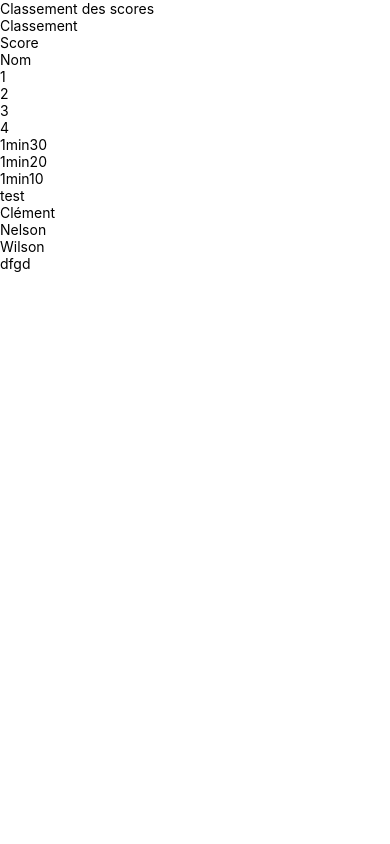
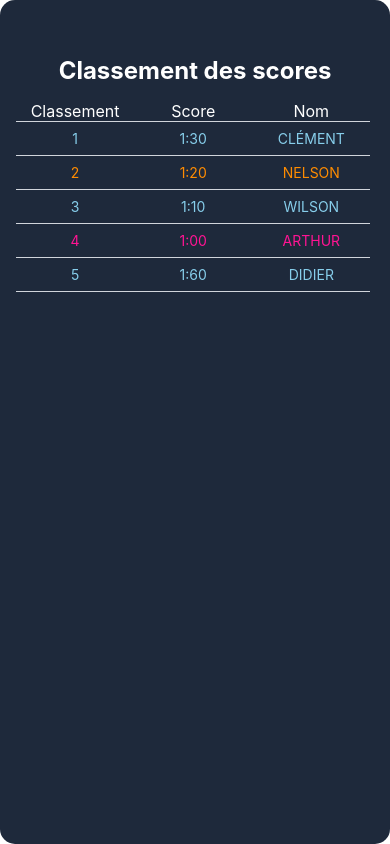
Before and after one commit to MartinClaver/Projet-Final, a React Native app in the folder tech-race/: screen / in a window 390 px wide. Built offline with nearby package versions, Linux system fonts and the light colour scheme.

Commit message:
function getRandomColor ok

```diff
--- a/tech-race/src/scoreBoard/ScoreBoard.jsx
+++ b/tech-race/src/scoreBoard/ScoreBoard.jsx
@@ -1,37 +1,53 @@
-import { FlatList, Text, View } from 'react-native';
-import React, { useEffect, useState } from 'react';
+import { FlatList, Text, View, StyleSheet } from 'react-native';
+import React, { useState, useEffect } from 'react';
 
 export default function ScoreBoard() {
-  const title = 'Classement des scores';
+  let title = 'Classement des scores';
 
   const [scores, setScores] = useState([
-    { classement: 1, score: '1min30', nom: 'Clément' },
-    { classement: 2, score: '1min20', nom: 'Nelson' },
-    { classement: 3, score: '1min10', nom: 'Wilson' },
-    { classement: 4, score: 'test', nom: 'dfgd' }
+    { classement: 1, score: '1:30', nom: 'Clément' },
+    { classement: 2, score: '1:20', nom: 'Nelson' },
+    { classement: 3, score: '1:10', nom: 'Wilson' },
+    { classement: 4, score: '1:00', nom: 'Arthur' },
+    { classement: 5, score: '1:60', nom: 'Didier' }
   ]);
 
-  // useEffect(() => {
-  //   fetchScores();
-  // }, []);
+  const colors = ['deeppink', 'skyblue', 'yellow', 'greenyellow', 'darkorange'];
 
-  // const fetchScores = async () => {
-  //   try {
-  //     const response = await fetch('./database/test.json');
-  //     const data = await response.json();
-  //     setScores(data);
-  //   } catch (error) {
-  //     console.error('Ah batard:', error);
-  //   }
-  // };
+  // function for getRandomColor
+  const getRandomColor = (excludeColor) => {
+    let color;
+    do {
+      color = colors[Math.floor(Math.random() * colors.length)];
+    } while (color === excludeColor);
+    return color;
+  };
 
+  // useEffect for to set each line with a random color
+  useEffect(() => {
+    setScores(prevScores => {
+      let lastColor = null;
+      return prevScores.map(score => {
+        const newColor = getRandomColor(lastColor);
+        lastColor = newColor;
+        return {
+          ...score,
+          color: newColor,
+          nom: score.nom.toUpperCase(),
+          score: score.score.toUpperCase(),
+        };
+      });
+    });
+  }, []);
+
+  // function type
   const scoreColumn = (dataScore, key) => (
     <FlatList
       data={dataScore}
       keyExtractor={(item) => item.classement.toString()}
       renderItem={({ item }) => (
-        <View className="border-gray-300 py-1">
-          <Text className="text-center text-sm text-white">
+        <View style={styles.itemContainer}>
+          <Text style={[styles.itemText, { color: item.color }]}>
             {item[key]}
           </Text>
         </View>
@@ -41,30 +57,30 @@ export default function ScoreBoard() {
   );
 
   return (
-    <View className="p-4 mt-14 bg-slate-900 rounded-xl h-[100%]">
-      <View className="flex">
+    <View style={styles.container}>
+      <View style={styles.flexContainer}>
         <View>
-          <Text className="text-center mb-4 text-white text-xl">{title}</Text>
+          <Text style={styles.title}>{title}</Text>
         </View>
-        <View className="flex-row">
-          <View className="w-1/3 border-b border-gray-300">
-            <Text className="text-center font-bold text-lg text-white">Classement</Text>
+        <View style={styles.row}>
+          <View style={styles.columnHeader}>
+            <Text style={styles.headerText}>Classement</Text>
           </View>
-          <View className="w-1/3 border-b border-gray-300">
-            <Text className="text-center font-bold text-lg text-white">Score</Text>
+          <View style={styles.columnHeader}>
+            <Text style={styles.headerText}>Score</Text>
           </View>
-          <View className="w-1/3 border-b border-gray-300">
-            <Text className="text-center font-bold text-lg text-white">Nom</Text>
+          <View style={styles.columnHeader}>
+            <Text style={styles.headerText}>Nom</Text>
           </View>
         </View>
-        <View className="flex-row pb-2">
-          <View className="w-1/3">
+        <View style={styles.row}>
+          <View style={styles.column}>
             {scoreColumn(scores, 'classement')}
           </View>
-          <View className="w-1/3">
+          <View style={styles.column}>
             {scoreColumn(scores, 'score')}
           </View>
-          <View className="w-1/3">
+          <View style={styles.column}>
             {scoreColumn(scores, 'nom')}
           </View>
         </View>
@@ -72,3 +88,49 @@ export default function ScoreBoard() {
     </View>
   );
 }
+
+const styles = StyleSheet.create({
+  container: {
+    padding: 16,
+    paddingTop: 56,
+    backgroundColor: '#1e293b',
+    borderRadius: 15,
+    height: '100%',
+  },
+  flexContainer: {
+    flex: 1,
+  },
+  title: {
+    textAlign: 'center',
+    marginBottom: 16,
+    color: 'white',
+    fontSize: 24,
+    fontWeight: 700,
+  },
+  row: {
+    flexDirection: 'row',
+    borderColor: '#d1d5db',
+  },
+  columnHeader: {
+    width: '33%',
+    borderBottomWidth: 1,
+    borderColor: '#d1d5db',
+  },
+  headerText: {
+    textAlign: 'center',
+    fontSize: 16,
+    color: 'white',
+  },
+  column: {
+    width: '33%',
+  },
+  itemContainer: {
+    borderBottomWidth: 1,
+    borderColor: '#d1d5db',
+    paddingVertical: 8,
+  },
+  itemText: {
+    textAlign: 'center',
+    fontSize: 14,
+  },
+});
```
